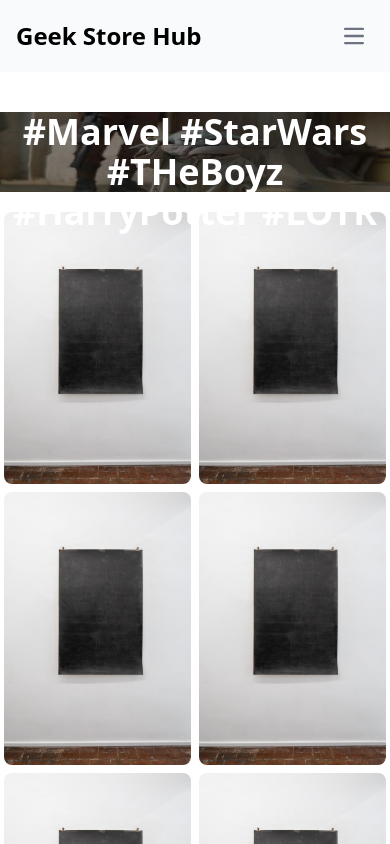
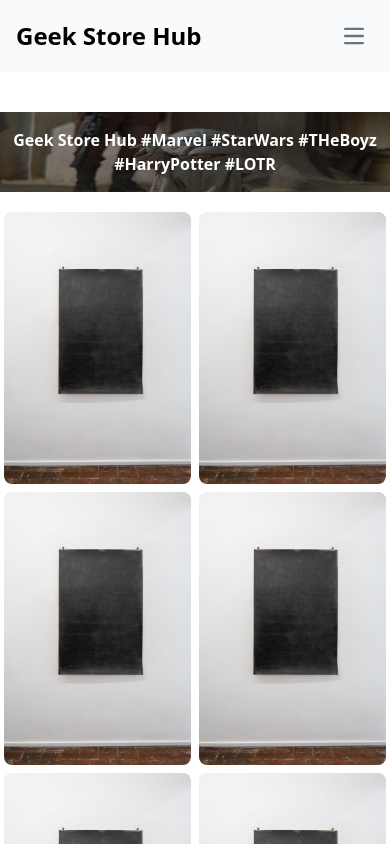
Before and after one commit to kardelen35/bekirapp, a Next.js app: page / in a window 390 px wide. Shown: the top 844 px of the page. Built offline with nearby package versions, Linux system fonts and the light colour scheme.

Commit message:
Changed size of the text

```diff
--- a/src/components/AdvertisementSection.tsx
+++ b/src/components/AdvertisementSection.tsx
@@ -19,7 +19,7 @@
       />
       <div className="absolute h-20 inset-0 flex items-center justify-center bg-black bg-opacity-50">
         <div className="text-center text-white">
-          <h1 className="text-4xl font-bold">
+          <h1 className="lg:text-4xl md:text-xl sm:text-xl font-bold">
             Geek Store Hub #Marvel #StarWars #THeBoyz #HarryPotter #LOTR
           </h1>
         </div>
```
